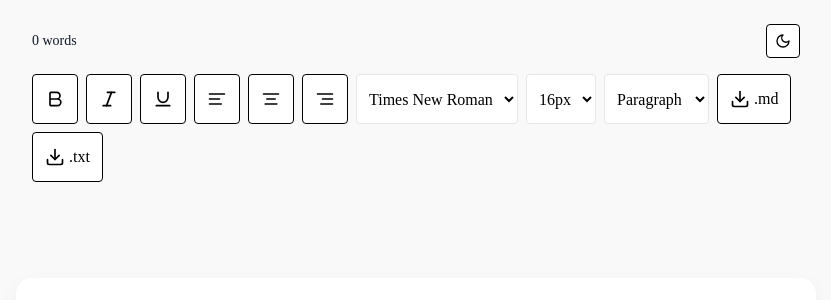
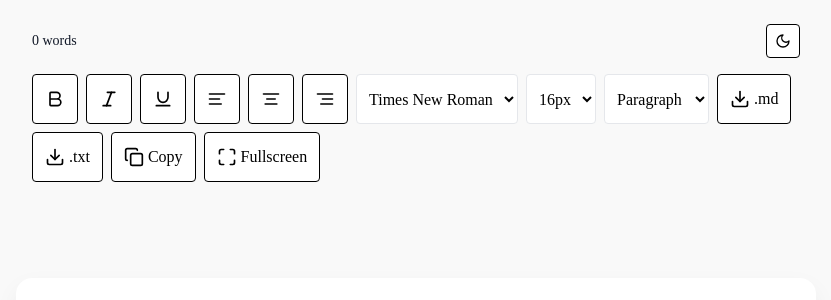
Before and after one commit to abhidj0090/Writer, a React (Vite) app: page / in a window 1280 px wide. Shown: the top 300 px of the page, without its empty margins (224-1055 px from the left). Built offline with nearby package versions, Linux system fonts and the light colour scheme.

Commit message:
Update App.jsx

```diff
--- a/src/App.jsx
+++ b/src/App.jsx
@@ -2,15 +2,17 @@ import { useRef, useState, useEffect } from "react";
 import {
   Bold, Italic, Underline,
   AlignLeft, AlignCenter, AlignRight,
-  Download, Sun, Moon
+  Download, Sun, Moon, Copy, Maximize, Minimize
 } from "lucide-react";
 
 export default function WritingApp() {
   const editorRef = useRef(null);
+  const containerRef = useRef(null);
   const [fontSize, setFontSize] = useState(16);
   const [fontFamily, setFontFamily] = useState("Times New Roman, serif");
   const [wordCount, setWordCount] = useState(0);
   const [darkMode, setDarkMode] = useState(false);
+  const [isFullscreen, setIsFullscreen] = useState(false);
 
   useEffect(() => {
     if (editorRef.current) {
@@ -57,10 +59,22 @@ export default function WritingApp() {
     URL.revokeObjectURL(url);
   };
 
+  const copyToClipboard = () => {
+    if (!editorRef.current) return;
+    navigator.clipboard.writeText(editorRef.current.innerText);
+    alert("Copied to clipboard!");
+  };
+
+  const toggleFullscreen = () => {
+    setIsFullscreen(!isFullscreen);
+  };
+
   return (
-    <div className={`${darkMode ? "bg-gray-900 text-gray-100" : "bg-[#f9f9f9] text-gray-900"} min-h-screen flex flex-col items-center p-4 sm:p-6`}>
-
+    <div
+      className={`${darkMode ? "bg-gray-900 text-gray-100" : "bg-[#f9f9f9] text-gray-900"} min-h-screen flex flex-col items-center p-4 sm:p-6`}
+    >
       {/* Top bar: words & dark mode toggle */}
+      {!isFullscreen && (
         <div className="flex justify-between items-center w-full max-w-3xl mb-4">
           <span className="text-sm">{wordCount} words</span>
           <button
@@ -70,9 +84,14 @@ export default function WritingApp() {
             {darkMode ? <Sun className="w-4 h-4" /> : <Moon className="w-4 h-4" />}
           </button>
         </div>
+      )}
 
-      {/* Toolbar - always visible */}
-      <div className="flex flex-wrap gap-2 mb-4 w-full max-w-3xl transition-all duration-300">
+      {/* Toolbar */}
+      <div
+        className={`flex flex-wrap gap-2 mb-4 w-full max-w-3xl transition-all duration-300 ${
+          isFullscreen ? "fixed top-4 left-1/2 -translate-x-1/2 z-50 bg-white dark:bg-gray-800 p-2 rounded-xl shadow-lg" : ""
+        }`}
+      >
         <button onClick={() => exec("bold")} className="p-3 border rounded hover:bg-gray-50 dark:hover:bg-gray-700"><Bold className="w-5 h-5" /></button>
         <button onClick={() => exec("italic")} className="p-3 border rounded hover:bg-gray-50 dark:hover:bg-gray-700"><Italic className="w-5 h-5" /></button>
         <button onClick={() => exec("underline")} className="p-3 border rounded hover:bg-gray-50 dark:hover:bg-gray-700"><Underline className="w-5 h-5" /></button>
@@ -80,7 +99,6 @@ export default function WritingApp() {
         <button onClick={() => exec("justifyCenter")} className="p-3 border rounded hover:bg-gray-50 dark:hover:bg-gray-700"><AlignCenter className="w-5 h-5" /></button>
         <button onClick={() => exec("justifyRight")} className="p-3 border rounded hover:bg-gray-50 dark:hover:bg-gray-700"><AlignRight className="w-5 h-5" /></button>
 
-        {/* Font Family */}
         <select
           value={fontFamily}
           onChange={(e) => setFontFamily(e.target.value)}
@@ -93,7 +111,6 @@ export default function WritingApp() {
           <option value="Verdana, sans-serif">Verdana</option>
         </select>
 
-        {/* Font Size */}
         <select
           value={fontSize}
           onChange={(e) => setFontSize(Number(e.target.value))}
@@ -104,7 +121,6 @@ export default function WritingApp() {
           ))}
         </select>
 
-        {/* Headings */}
         <select
           onChange={(e) => exec("formatBlock", e.target.value)}
           className="p-2 border rounded bg-white dark:bg-gray-800 text-black dark:text-gray-100 cursor-pointer"
@@ -116,17 +132,29 @@ export default function WritingApp() {
           <option value="h3">Heading 3</option>
         </select>
 
-        {/* Export */}
         <button onClick={() => exportFile("md")} className="p-3 border rounded hover:bg-gray-50 dark:hover:bg-gray-700 flex items-center gap-1">
           <Download className="w-5 h-5" /> .md
         </button>
         <button onClick={() => exportFile("txt")} className="p-3 border rounded hover:bg-gray-50 dark:hover:bg-gray-700 flex items-center gap-1">
           <Download className="w-5 h-5" /> .txt
         </button>
+
+        <button onClick={copyToClipboard} className="p-3 border rounded hover:bg-gray-50 dark:hover:bg-gray-700 flex items-center gap-1">
+          <Copy className="w-5 h-5" /> Copy
+        </button>
+
+        <button onClick={toggleFullscreen} className="p-3 border rounded hover:bg-gray-50 dark:hover:bg-gray-700 flex items-center gap-1">
+          {isFullscreen ? <Minimize className="w-5 h-5" /> : <Maximize className="w-5 h-5" />} Fullscreen
+        </button>
       </div>
 
       {/* Editor container */}
-      <div className="editor-container w-full max-w-3xl mx-auto bg-white dark:bg-gray-800 rounded-2xl p-6 shadow-lg transition-colors duration-300">
+      <div
+        ref={containerRef}
+        className={`editor-container w-full max-w-3xl mx-auto rounded-2xl p-6 shadow-lg transition-colors duration-300 ${
+          darkMode ? "bg-gray-800" : "bg-white"
+        } ${isFullscreen ? "fixed inset-0 z-40 m-4 overflow-auto" : ""}`}
+      >
         <div
           ref={editorRef}
           contentEditable
```
Lines whose indentation alone changed are shown as unchanged.
